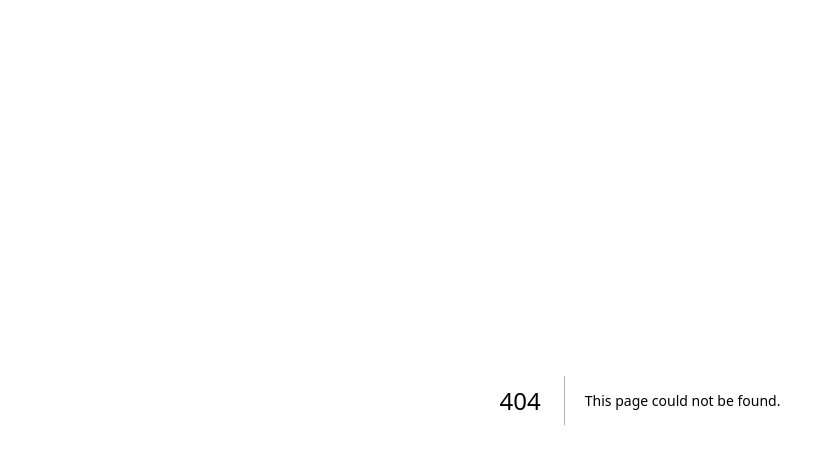
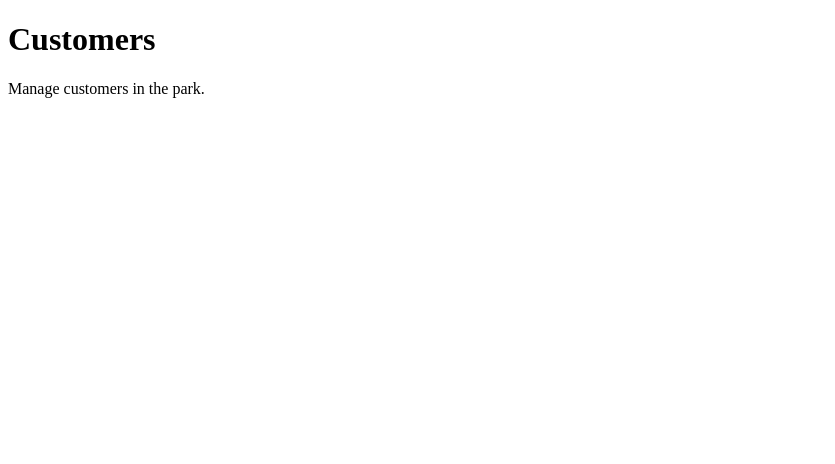
Before and after one commit to felucius/roller-coaster-manager-webapp, a Next.js app: page /customers in a window 1280 px wide. Before the commit this address had no page. Shown: the top 464 px of the page, without its empty margins (0-835 px from the left). Built offline with nearby package versions, Linux system fonts and the light colour scheme.

Commit message:
Added customers screen with routing

```diff
--- /dev/null
+++ b/app/customers/page.tsx
@@ -0,0 +1,5 @@
+import CustomersScreen from "@/components/screens/CustomersScreen";
+
+export default function CustomersPage() {
+    return <CustomersScreen />;
+}
--- /dev/null
+++ b/components/screens/CustomersScreen.tsx
@@ -0,0 +1,10 @@
+"use client";
+
+export default function CustomersScreen() {
+    return (
+        <main>
+            <h1>Customers</h1>
+            <p>Manage customers in the park.</p>
+        </main>
+    );
+}
--- a/components/screens/MainScreen.tsx
+++ b/components/screens/MainScreen.tsx
@@ -47,7 +47,11 @@ export default function MainScreen() {
                 </div>
 
                 <div className="customers">
-                    <button>Customers</button>
+                    <button>
+                        <Link href="/customers">
+                            Customers
+                        </Link>
+                    </button>
                 </div>
 
                 <div className="personal-details">
```
